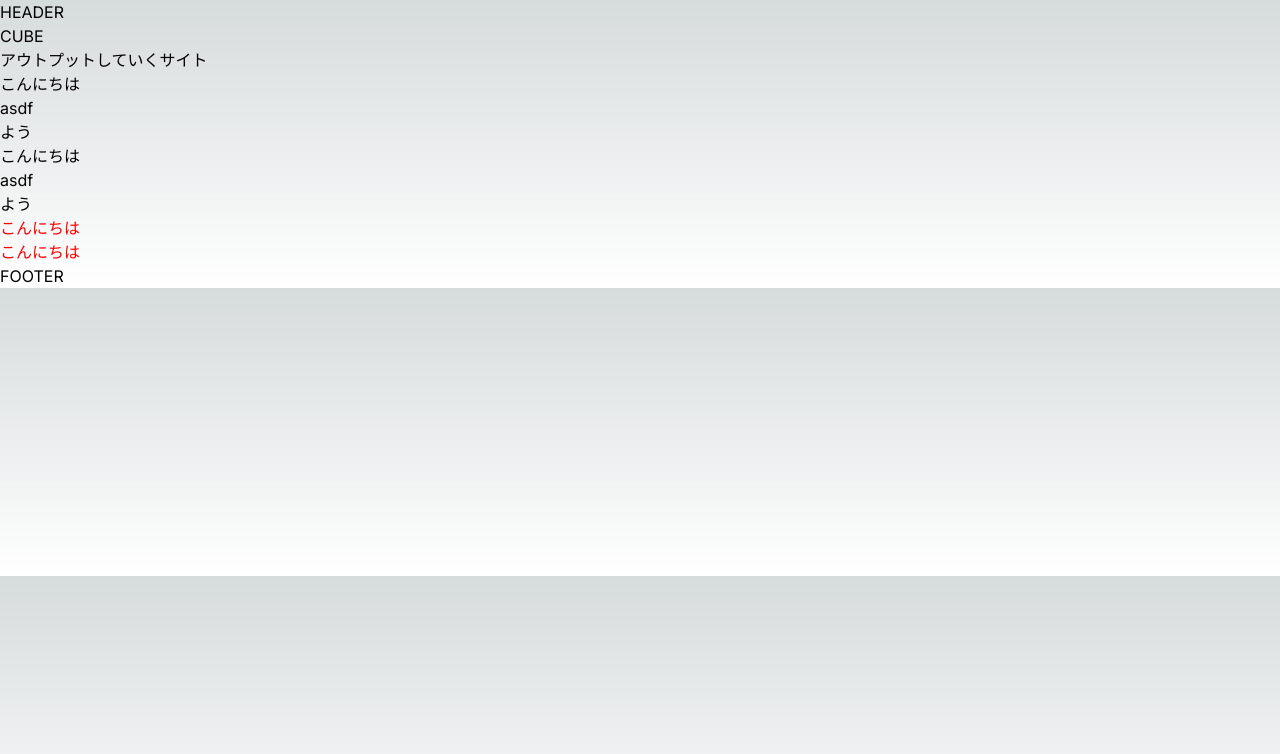
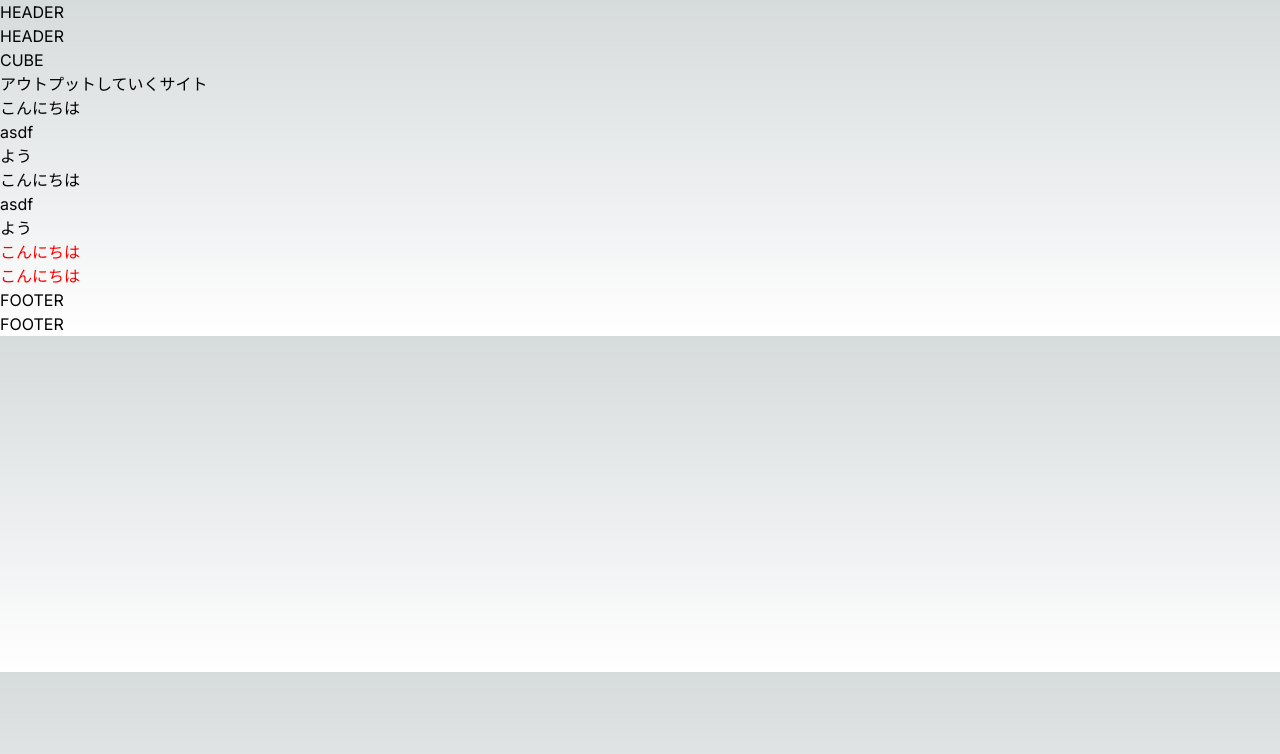
Before and after one commit to kazukidddd/next-example, a Next.js app in the folder blog/: page /about in a window 1280 px wide. Shown: the top 754 px of the page. Built offline with nearby package versions, Linux system fonts and the light colour scheme.

Commit message:
chore: Add Layout component to RootLayout and Page components

```diff
--- a/blog/src/app/layout.tsx
+++ b/blog/src/app/layout.tsx
@@ -1,3 +1,4 @@
+import Layout from "@/components/layout";
 import type { Metadata } from "next";
 import { Inter } from "next/font/google";
 import "./globals.css";
@@ -9,6 +10,7 @@ export const metadata: Metadata = {
   description: "Generated by create next app",
 };
 
+// ルートレイアウト
 export default function RootLayout({
   children,
 }: Readonly<{
@@ -16,7 +18,11 @@ export default function RootLayout({
 }>) {
   return (
     <html lang="en">
-      <body className={inter.className}>{children}</body>
+      <body className={inter.className}>
+        <Layout>
+          {children}
+        </Layout>
+      </body>
     </html>
   );
 }
--- a/blog/src/app/page.tsx
+++ b/blog/src/app/page.tsx
@@ -1,12 +1,9 @@
 import Hero from "@/components/hero"
-import Layout from "@/components/layout"
 
-export default function Home() {
+export default function Page() {
   const component = (
     <>
-      <Layout>
-        <Hero />
-      </Layout>
+      <Hero />
     </>
   )
   return component
```
